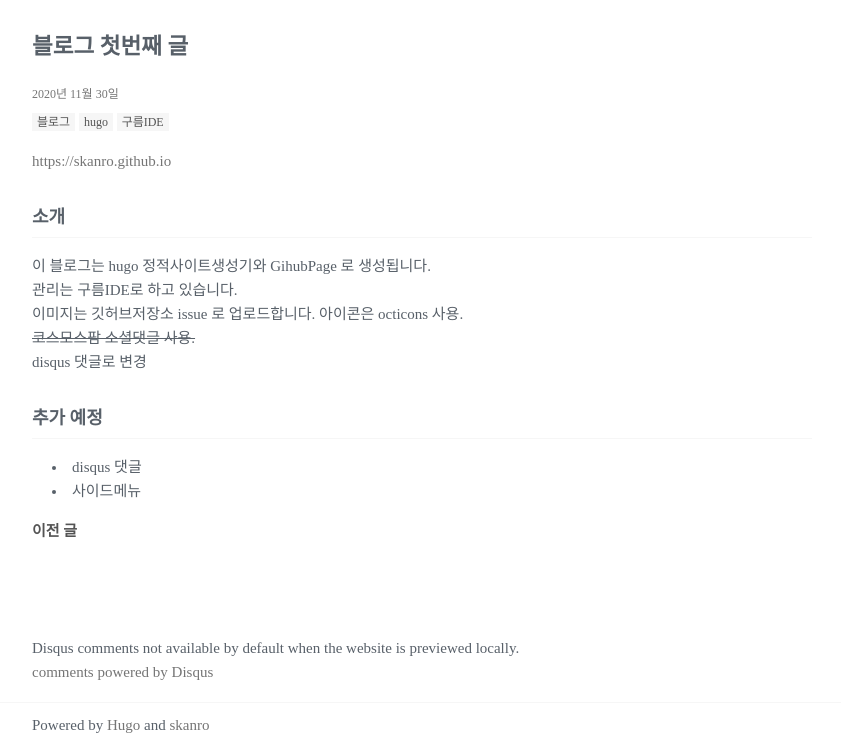
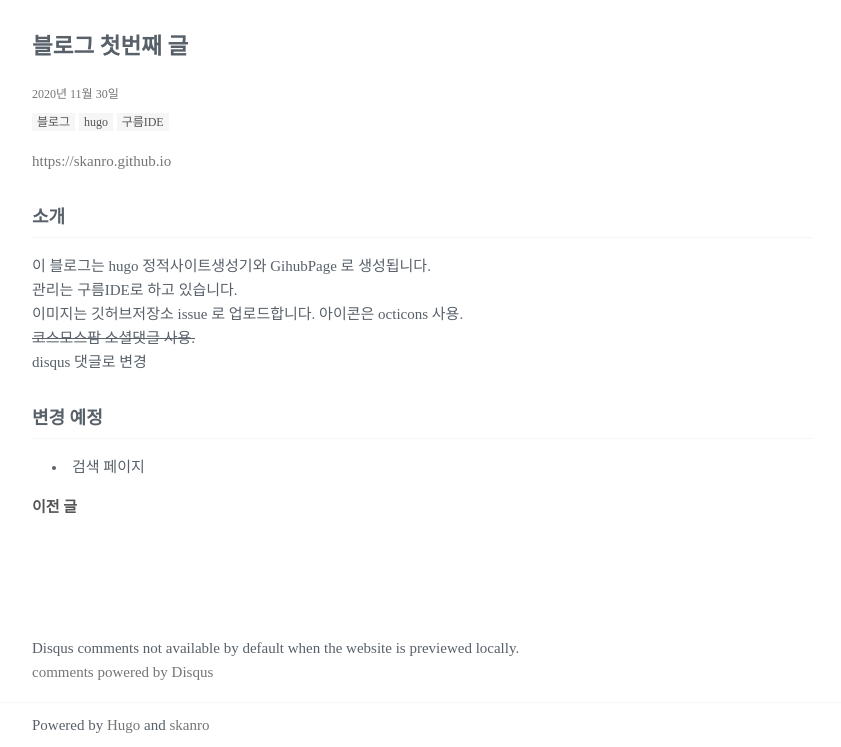
Before and after one commit to skanro/skanro.github.io, a plain HTML site: page posts/first-post/index.html in a window 1280 px wide. Shown: the part 54-801 px from the top of the page, without its empty margins (218-1059 px from the left). Drawn offline with Linux system fonts and the light colour scheme.

Commit message:
202101301221

```diff
--- a/css/main.css
+++ b/css/main.css
@@ -59,7 +59,7 @@ article { padding: 8px 0; display: flex; flex-direction: column; }
 #content a:hover { text-decoration: underline; }
 
 #post { min-height: calc(100vh - 125px); }
-#post .title { font-weight: bold }
+#post .title { font-weight: bold; }
 
 #list { margin: 15px 0; }
 #list a { color: var(--link-color); }
@@ -68,3 +68,7 @@ article { padding: 8px 0; display: flex; flex-direction: column; }
 #list .summary { margin: 0 0 5px; }
 
 footer { border-top: 1px solid var(--border-color); }
+
+@media screen and (max-width: 880px) {
+    .container { padding: 10px 30px; }
+}
--- a/posts/first-post/index.html
+++ b/posts/first-post/index.html
@@ -41,10 +41,9 @@
 아이콘은 octicons 사용.<br>
 <del>코스모스팜 소셜댓글 사용.</del><br>
 disqus 댓글로 변경</p>
-<h2 id="추가-예정">추가 예정</h2>
+<h2 id="변경-예정">변경 예정</h2>
 <ul>
-<li>disqus 댓글</li>
-<li>사이드메뉴</li>
+<li>검색 페이지</li>
 </ul>
 </div>
   <nav class="pagenav">
```
Also changed, not shown: index.json (+1 -1 lines).
